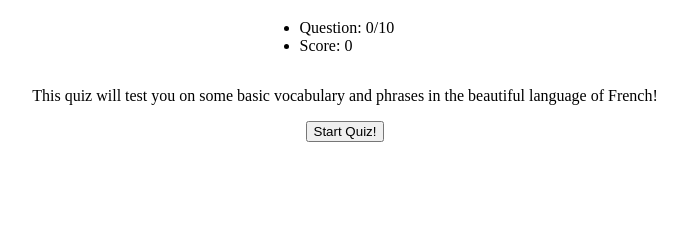
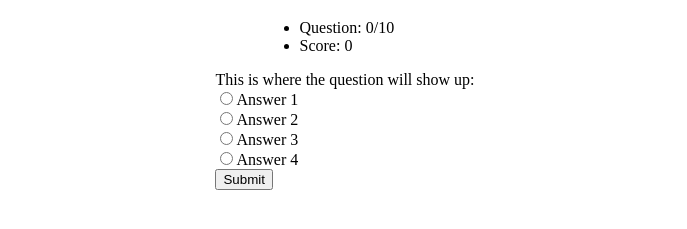
Before and after one commit to LadyLudo/French-Quiz-App, a plain HTML site: page index.html in a window 1280 px wide. Both pictures are taken after a click on the button "Start Quiz!". Shown: the part 69-298 px from the top of the page, without its empty margins (295-982 px from the left). Drawn offline with nearby package versions, Linux system fonts and the light colour scheme.

Commit message:
Added STORE file Added start button test

```diff
--- /dev/null
+++ b/STORE.js
@@ -0,0 +1 @@
+//Questions and Answers will be stored here
--- a/index.html
+++ b/index.html
@@ -8,6 +8,7 @@
     <title>French Quiz</title>
     <meta name="description" content="A quiz about french vocabulary and phrases">
     <link href="main.css" rel="stylesheet" type="text/css" />
+
 </head>
 <body>
     <header>
@@ -50,10 +51,11 @@
             <button type="button" id="reset-quiz">Retake</button>
         </section>
     </div>
-    <script src="main.js"></script>
     <script
             src="https://code.jquery.com/jquery-3.4.1.min.js"
             integrity="sha256-CSXorXvZcTkaix6Yvo6HppcZGetbYMGWSFlBw8HfCJo="
             crossorigin="anonymous"></script>
+    <script src="STORE.js"></script>
+    <script src="main.js"></script>
 </body>
 </html>
--- a/main.js
+++ b/main.js
@@ -1 +1,9 @@
-// This is now content
+// Start button toggle classes
+function startQuiz() {
+    $('#start-quiz').on("click", function (event) {
+        $(".start-quiz").toggleClass('hidden');
+        $(".quiz-questions").toggleClass('hidden');
+        console.log("start button pressed");
+    });
+}
+startQuiz();
```
